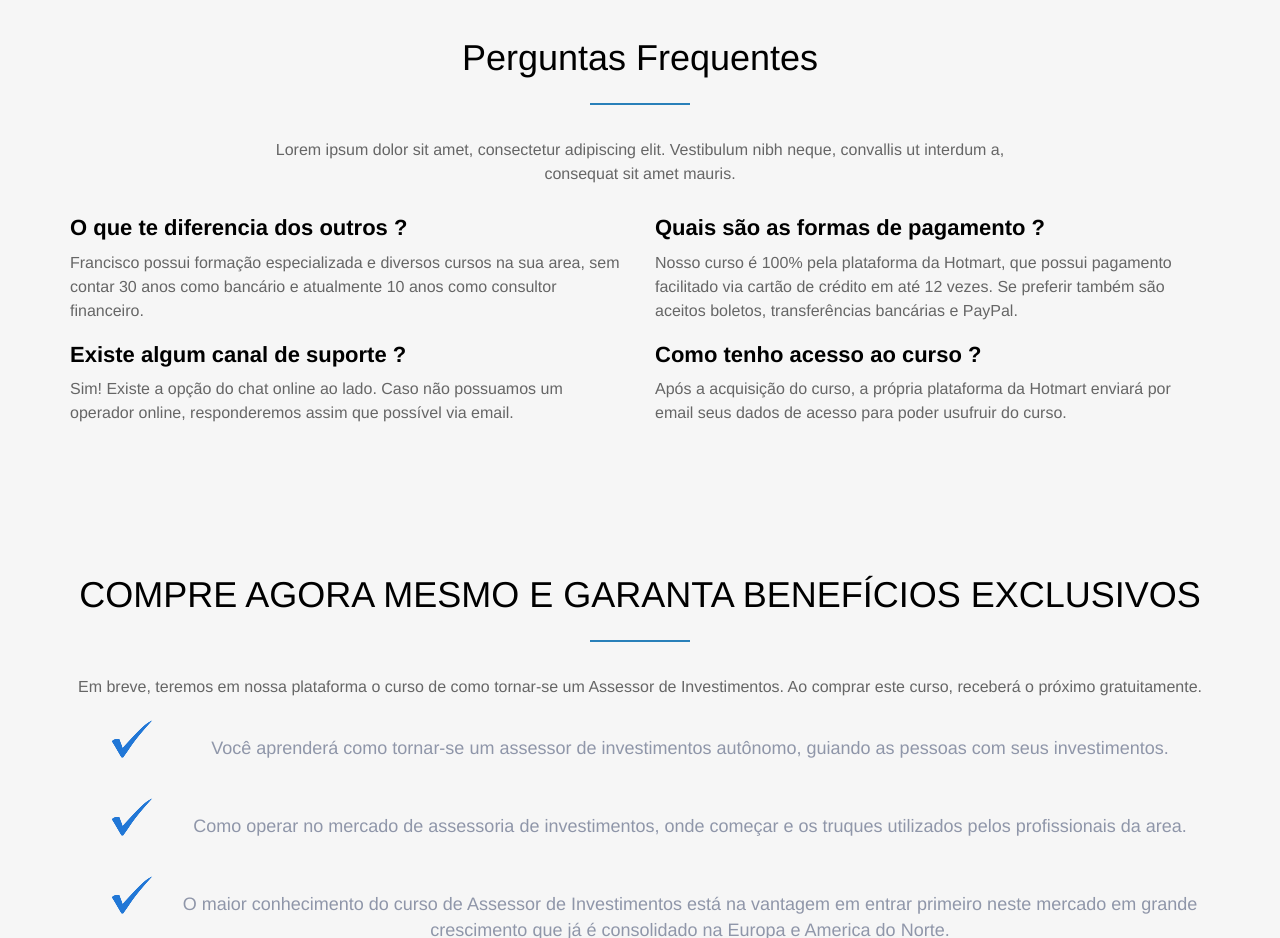
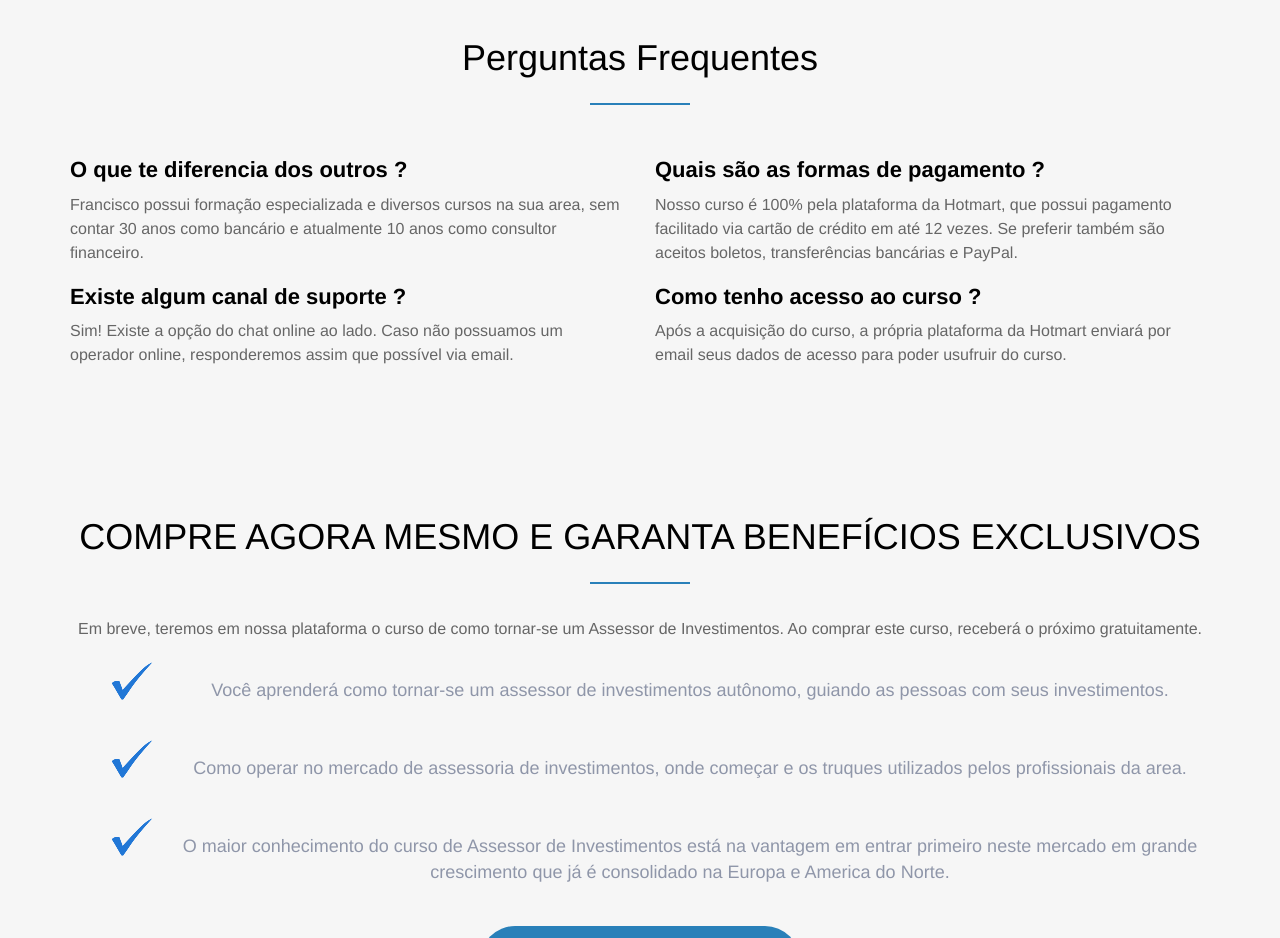
Before and after one commit to tafarelo/cubeProject, a plain HTML site: page index.html in a window 1280 px wide. Shown: the part 2600-3538 px from the top of the page. Drawn offline with Linux system fonts and the light colour scheme; a script that the page names is missing.

Commit message:
faq update

```diff
--- a/index.html
+++ b/index.html
@@ -240,7 +240,8 @@ height="0" width="0" style="display:none;visibility:hidden"></iframe></noscript>
       <div class="col-sm-12">
         <h2>Perguntas Frequentes</h2>
         <div class="seprator"></div>
-        <p>Lorem ipsum dolor sit amet, consectetur adipiscing elit. Vestibulum nibh neque, convallis ut interdum a, <br>consequat sit amet mauris.</p>
+        <br>
+        <!-- <p>Lorem ipsum dolor sit amet, consectetur adipiscing elit. Vestibulum nibh neque, convallis ut interdum a, <br>consequat sit amet mauris.</p> -->
       </div>
       <!-- /End Title -->
       <!-- Left -->
```
